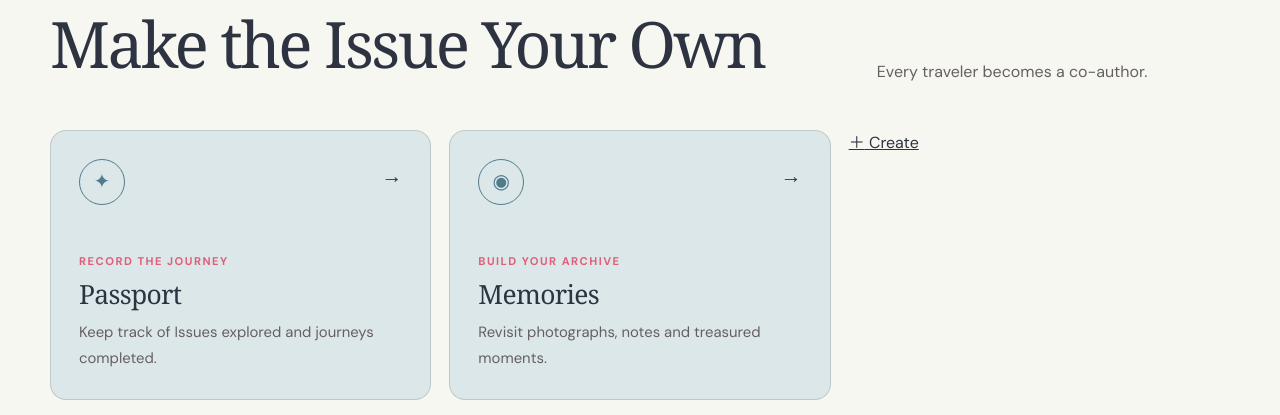
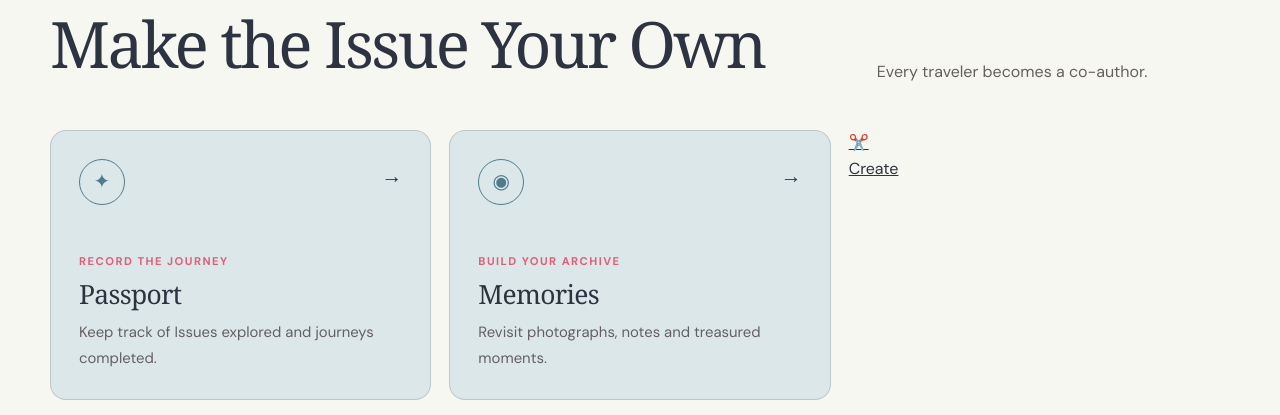
Before and after one commit to tincandream/100adventure-Demo, a plain HTML site: page index.html in a window 1280 px wide. Shown: the part 3225-3640 px from the top of the page. Drawn offline with nearby package versions, Linux system fonts and the light colour scheme; a web font is replaced by a local one.

Commit message:
Update index.html

```diff
--- a/index.html
+++ b/index.html
@@ -356,8 +356,9 @@
                 </a>
 
 
-                <a href="create.html">
-    <span aria-hidden="true">＋</span>
+   <a href="create.html">
+    ✂️
+    <br>
     Create
 </a>
 
```
